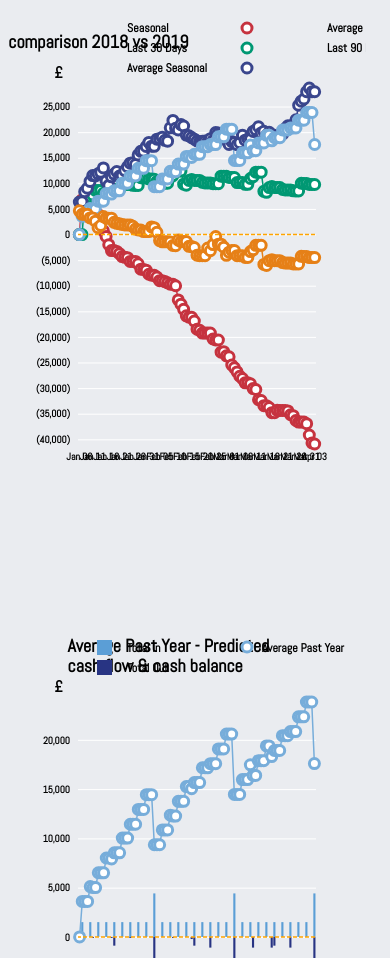
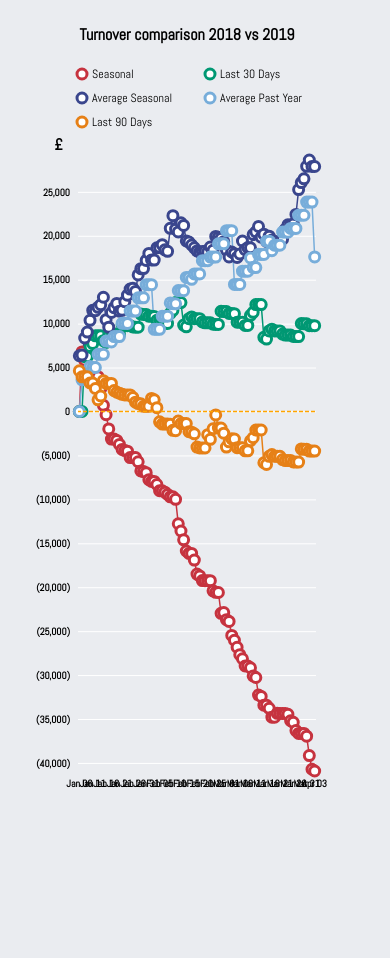
Before and after one commit to genie4viz/several-charts, a plain HTML site: page index.html in a window 390 px wide. Shown: the top 958 px of the page. Drawn offline with Linux system fonts and the light colour scheme.

Commit message:
line-chart completed

```diff
--- a/css/style.css
+++ b/css/style.css
@@ -21,3 +21,94 @@ text {
   width: 100%;
   overflow-x: auto;
 }
+
+/*start--------------media queries*/
+@media (max-width: 768px) {
+  #line-chart-logo {
+    display: flex;
+    width: 100%;
+    justify-content: center;
+    align-items: center;
+    flex-direction: column;
+  }
+}
+@media (min-width: 768px) {
+  #line-chart-logo {
+    display: flex;
+    width: 100%;
+    justify-content: space-around;
+    flex-direction: row;
+  }
+}
+/*end  --------------media queries*/
+
+/* styles for line chart */
+
+#line-chart-container {
+  display: flex;
+  flex-direction: column;
+  align-items: center;
+}
+
+#line-chart-title {
+  display: flex;
+  justify-content: center;
+  align-items: center;
+  margin: 16px;
+}
+#line-chart-legends {
+  display: flex;
+  flex-direction: column;
+}
+#line-chart {
+  width: 100%;
+  overflow-x: auto;
+}
+#line-chart-description {
+  display: flex;
+  width: 80%;
+  padding: 8px;
+}
+
+/* styles for bar & line chart */
+
+#bar-chart-container {
+  display: flex;
+  flex-direction: column;
+  align-items: center;
+}
+#bar-chart-logo {
+  display: flex;
+  width: 100%;
+}
+#bar-chart-title {
+  display: flex;
+  width: 50%;
+  justify-content: center;
+  align-items: center;
+}
+#bar-chart-legends {
+  display: flex;
+  width: 50%;
+  flex-direction: column;
+}
+#bar-chart {
+  display: flex;
+}
+#bar-chart-description {
+  display: flex;
+  width: 80%;
+  padding: 8px;
+}
+
+.cell1 {
+  display: flex;
+  align-items: center;
+  padding: 0 12px;
+}
+
+.cell2 {
+  display: flex;
+  align-items: center;
+  padding: 0 12px;
+}
--- a/index.html
+++ b/index.html
@@ -1,10 +1,24 @@
 <!DOCTYPE html>
 <meta charset="utf-8" />
-<link href='https://fonts.googleapis.com/css?family=Abel' rel='stylesheet'>
+<link href="https://fonts.googleapis.com/css?family=Abel" rel="stylesheet" />
 <link href="./css/style.css" rel="stylesheet" />
 <div id="charts-container">
-  <div id="line-chart" class="chart"></div>
-  <div id="bar-chart" class="chart"></div>
+  <div id="line-chart-container" class="chart">
+    <div id="line-chart-logo">
+      <div id="line-chart-title"></div>
+      <div id="line-chart-legends"></div>
+    </div>
+    <div id="line-chart"></div>
+    <div id="line-chart-description"></div>
+  </div>
+  <div id="bar-chart-container" class="chart">
+    <div id="bar-chart-logo">
+      <div id="bar-chart-title"></div>
+      <div id="bar-chart-legends"></div>
+    </div>
+    <div id="bar-chart"></div>
+    <div id="bar-chart-description"></div>
+  </div>
   <div id="donut-chart" class="chart"></div>
 </div>
 <script src="./js/libs/d3.v5.min.js"></script>
--- a/js/draw.js
+++ b/js/draw.js
@@ -3,7 +3,7 @@
 function drawLineChart(cWidth, cHeight, gd, ei, diff_day = 1) {
   //gd: graph data, ei: extra_info
 
-  const margin = { left: 70, top: 80, right: 50, bottom: 164 },
+  const margin = { left: 70, top: 25, right: 50, bottom: 164 },
     w = cWidth - margin.left - margin.right,
     h = cHeight - margin.top - margin.bottom,
     svg = d3
@@ -12,50 +12,36 @@ function drawLineChart(cWidth, cHeight, gd, ei, diff_day = 1) {
       .style("width", cWidth)
       .style("height", cHeight);
 
-  //legend
-  const legend_g = svg.append("g");
-  //add title
-  legend_g
-    .append("text")
-    .attr("x", w / 4)
-    .attr("y", 40)
-    .attr("text-anchor", "middle")
-    .attr("font-size", 18)
-    .text("Turnover comparison 2018 vs 2019");
-  //add legends
-  gd.forEach((dd, i) => {
-    if (i < 3) {
-      legend_g
-        .append("text")
-        .attr("x", w / 2)
-        .attr("y", (i + 1) * 20)
-        .attr("alignment-baseline", "central")
-        .text(dd.label);
-      legend_g
-        .append("circle")
-        .attr("cx", w / 2 + 120)
-        .attr("cy", (i + 1) * 20)
-        .attr("r", 5)
-        .attr("fill", "white")
-        .attr("stroke", ei.color[dd.value])
-        .attr("stroke-width", 3);
-    } else {
-      legend_g
-        .append("text")
-        .attr("x", w / 2 + 200)
-        .attr("y", (i - 2) * 20)
-        .attr("alignment-baseline", "central")
-        .text(dd.label);
-      legend_g
-        .append("circle")
-        .attr("cx", w / 2 + 320)
-        .attr("cy", (i - 2) * 20)
-        .attr("r", 5)
-        .attr("fill", "white")
-        .attr("stroke", ei.color[dd.value])
-        .attr("stroke-width", 3);
+  const legend_rows = 2,
+    legend_cols = Math.round(gd.length / legend_rows);
+
+  d3.select("#line-chart-title").html(
+    `<strong style="font-size:16px">Turnover comparison 2018 vs 2019</strong>`
+  );
+
+  let legends = gd.map(d => ({ label: d.label, color: ei.color[d.value] }));
+
+  let legend_html_str = `<table>`;
+  for (let i = 0; i < legend_cols; i++) {
+    legend_html_str += `<tr>`;
+    for (let j = 0; j < legend_rows; j++) {
+      legend_html_str += `<td>
+      <div class="cell1">${
+        legends[i * legend_rows + j]
+          ? `<svg
+        width="20" height="20"
+      ><circle cx="10" cy="10" r="5" stroke="${
+        legends[i * legend_rows + j].color
+      }" stroke-width="3" fill="white"/></svg>`
+          : ""
+      }${
+        legends[i * legend_rows + j] ? legends[i * legend_rows + j].label : ""
+      }</div></td>`;
     }
-  });
+    legend_html_str += `</tr>`;
+  }
+  legend_html_str += `</table>`;
+  d3.select("#line-chart-legends").html(legend_html_str);
 
   let days = gd[0].data.map(d => d.date),
     available_y_values = [];
--- a/js/index.js
+++ b/js/index.js
@@ -3,7 +3,7 @@ const sample_text = "Lem Ipsum is simply dummy text of the printing and typesett
 let containerWidth = parseFloat(
     d3.select(".chart").style("width")
   ),
-  containerHeight = 600;
+  containerHeight = 800;
 
 init();
 
```
